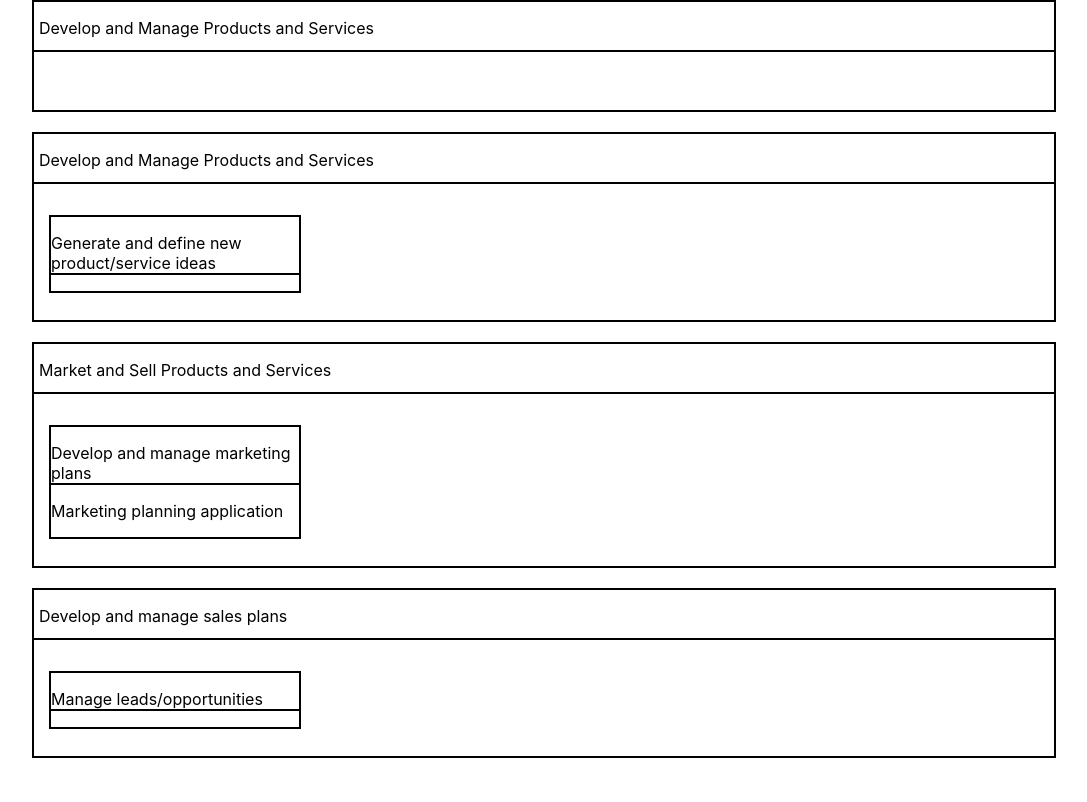
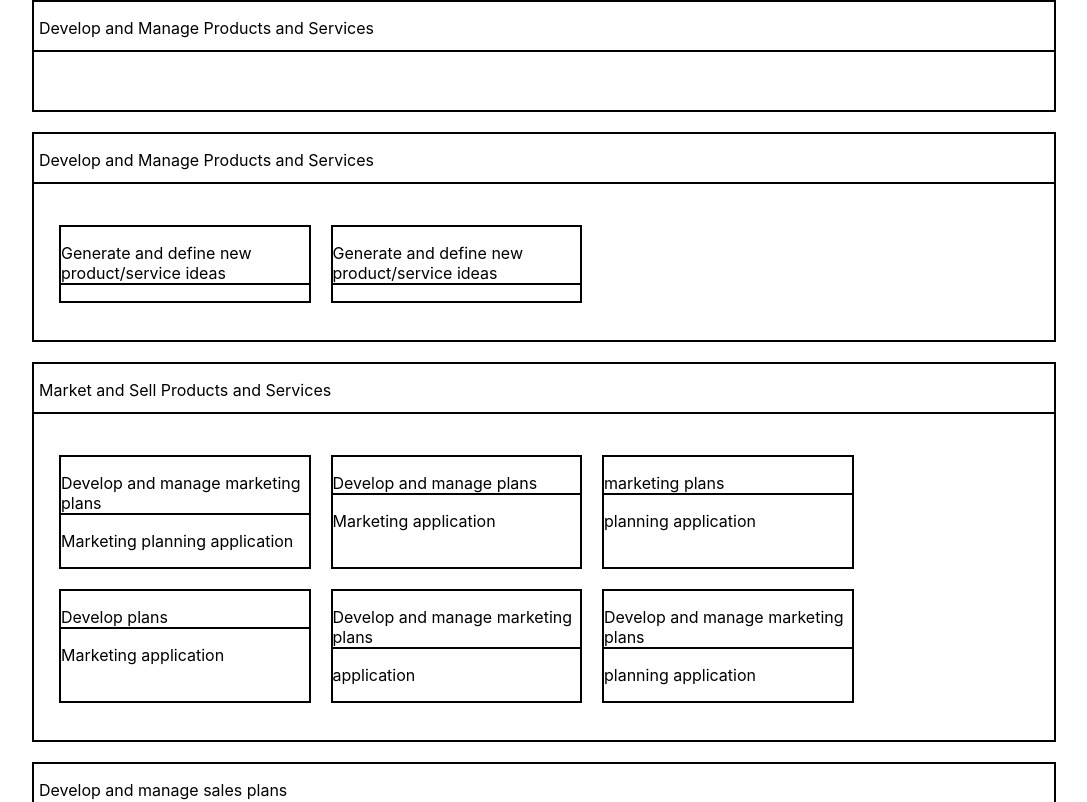
Before and after one commit to NithinSastry/Entity-Assignment, a React (Create React App) app in the folder entity-app/: page / in a window 1280 px wide. Shown: the top 802 px of the page, without its empty margins (96-1183 px from the left). Built offline with nearby package versions, Linux system fonts and the light colour scheme; data requests are answered from the project's data file.

Commit message:
Support for children interms of card.

```diff
--- a/entity-app/db.json
+++ b/entity-app/db.json
@@ -31,11 +31,47 @@
       "active": "true"
     },
     {
-      "sys_id": "c96d2c3d18400300964f2ff0d21a4ef0",
+      "sys_id": "hfuriy74387567346584787983928riuehwi",
       "parent": {
         "value": "016d2c3d18400300964f2ff0d21a4eeb"
       },
-      "short_description": "Marketing planning application",
+      "short_description": "Marketing application",
+      "name": "Develop and manage plans",
+      "active": "true"
+    },
+    {
+      "sys_id": "67rw6e76r7ewruyghgduysgfydfs",
+      "parent": {
+        "value": "016d2c3d18400300964f2ff0d21a4eeb"
+      },
+      "short_description": "planning application",
+      "name": "marketing plans",
+      "active": "true"
+    },
+    {
+      "sys_id": "7t78dtfuygsdufgusdf677t7f6t7d6sf",
+      "parent": {
+        "value": "016d2c3d18400300964f2ff0d21a4eeb"
+      },
+      "short_description": "Marketing application",
+      "name": "Develop plans",
+      "active": "true"
+    },
+    {
+      "sys_id": "fhsdiuhfiuhduh7ew7ft7ewtfgegwgfueuw",
+      "parent": {
+        "value": "016d2c3d18400300964f2ff0d21a4eeb"
+      },
+      "short_description": "application",
+      "name": "Develop and manage marketing plans",
+      "active": "true"
+    },
+    {
+      "sys_id": "fhsdhfjhsdkjhfdsftd7ft77t",
+      "parent": {
+        "value": "016d2c3d18400300964f2ff0d21a4eeb"
+      },
+      "short_description": "planning application",
       "name": "Develop and manage marketing plans",
       "active": "true"
     },
@@ -50,6 +86,15 @@
     },
     {
       "sys_id": "cd6d2c3d18400300964f2ff0d21a4ee7",
+      "parent": {
+        "value": "016d2c3d18400300964f2ff0d21a4ee4"
+      },
+      "short_description": "",
+      "name": "Generate and define new product/service ideas",
+      "active": "true"
+    },
+    {
+      "sys_id": "cd6d2c3d18400300964f2ff0d21a4ee8",
       "parent": {
         "value": "016d2c3d18400300964f2ff0d21a4ee4"
       },
--- a/entity-app/src/App.css
+++ b/entity-app/src/App.css
@@ -21,11 +21,15 @@
 
 .container-children {
   padding: 15px;
+  display: flex;
+  flex-direction: row;
+  flex-wrap: wrap;
 }
 
 .card {
   width: 25%;
   border: 2px solid black;
+  margin: 10px;
 }
 
 .card-header {
```
